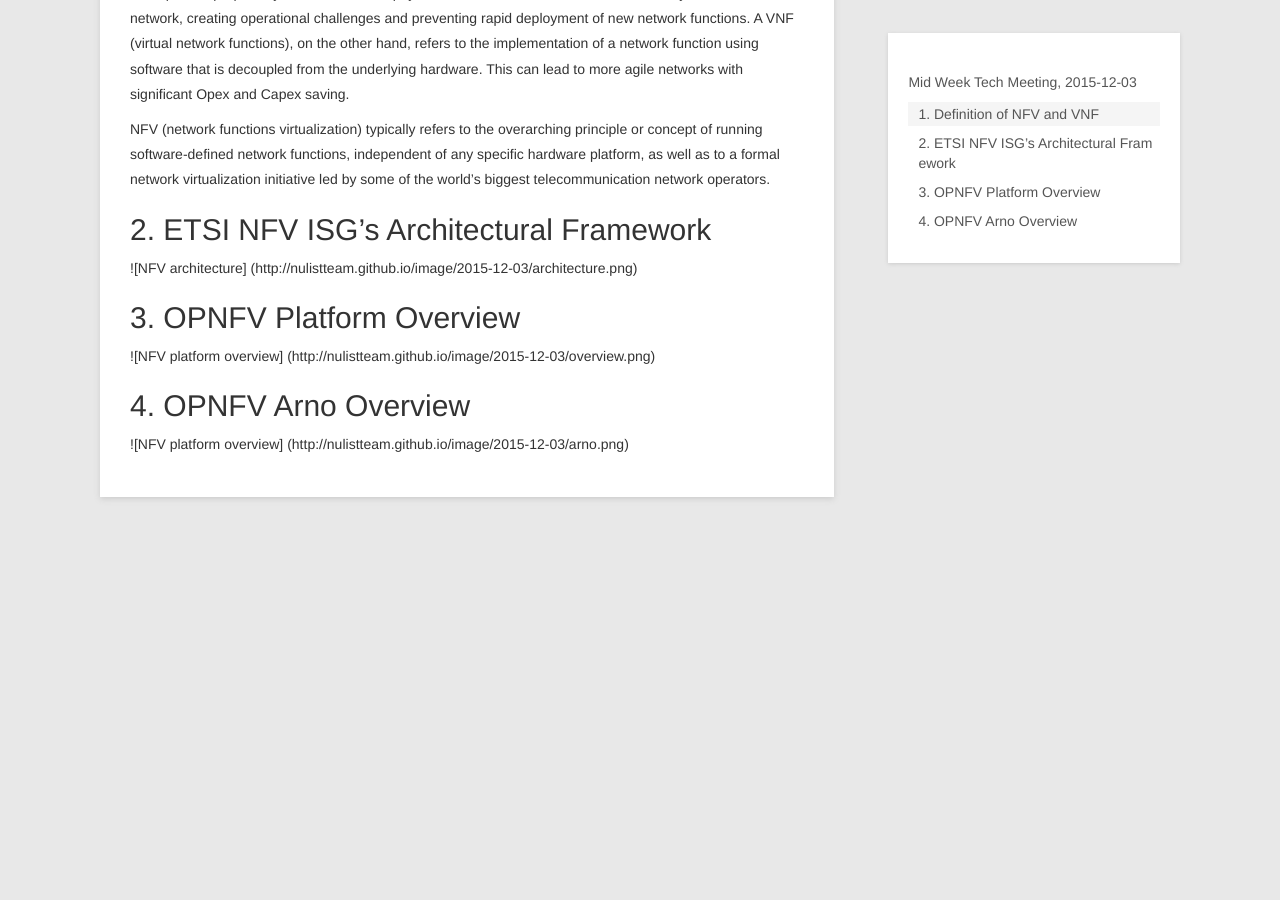
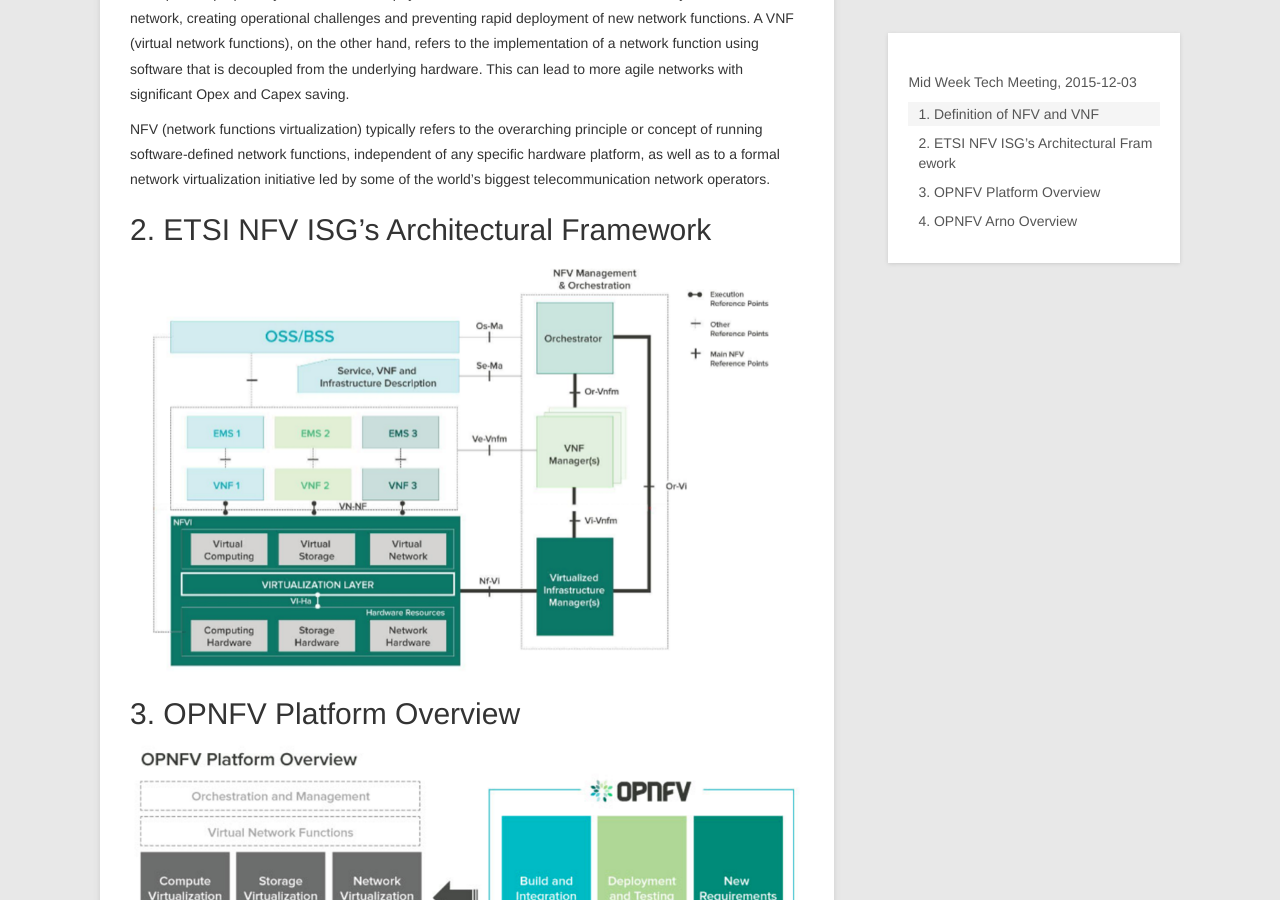
Before and after one commit to nulistteam/nulistteam.github.io, a Jekyll site: the page built from _posts/sdn/2015-12-03-nfv.md, in a window 1280 px wide and 900 px high, scrolled down 447 px. Built offline with Jekyll 4.4.1, drawn with Linux system fonts in a browser that asks for light colours; Markdown is read by kramdown in place of the engine named in the settings; comment, search, counter and statistics services are not loaded; before the commit the page ends 1024 px from its top, so only the background shows below that.

Commit message:
fixed bug

```diff
--- a/_posts/sdn/2015-12-03-nfv.md
+++ b/_posts/sdn/2015-12-03-nfv.md
@@ -24,15 +24,12 @@ virtualization initiative led by some of the world’s biggest telecommunication
 
 ##2. ETSI NFV ISG’s Architectural Framework
 
-![NFV architecture]
-({{ site.url }}/image/2015-12-03/architecture.png)
+![NFV architecture]({{ site.url }}/image/2015-12-03/architecture.png)
 
 ##3. OPNFV Platform Overview
 
-![NFV platform overview]
-({{ site.url }}/image/2015-12-03/overview.png)
+![NFV platform overview]({{ site.url }}/image/2015-12-03/overview.png)
 
 ##4. OPNFV Arno Overview
 
-![NFV platform overview]
-({{ site.url }}/image/2015-12-03/arno.png)
+![NFV arno overview]({{ site.url }}/image/2015-12-03/arno.png)
```
